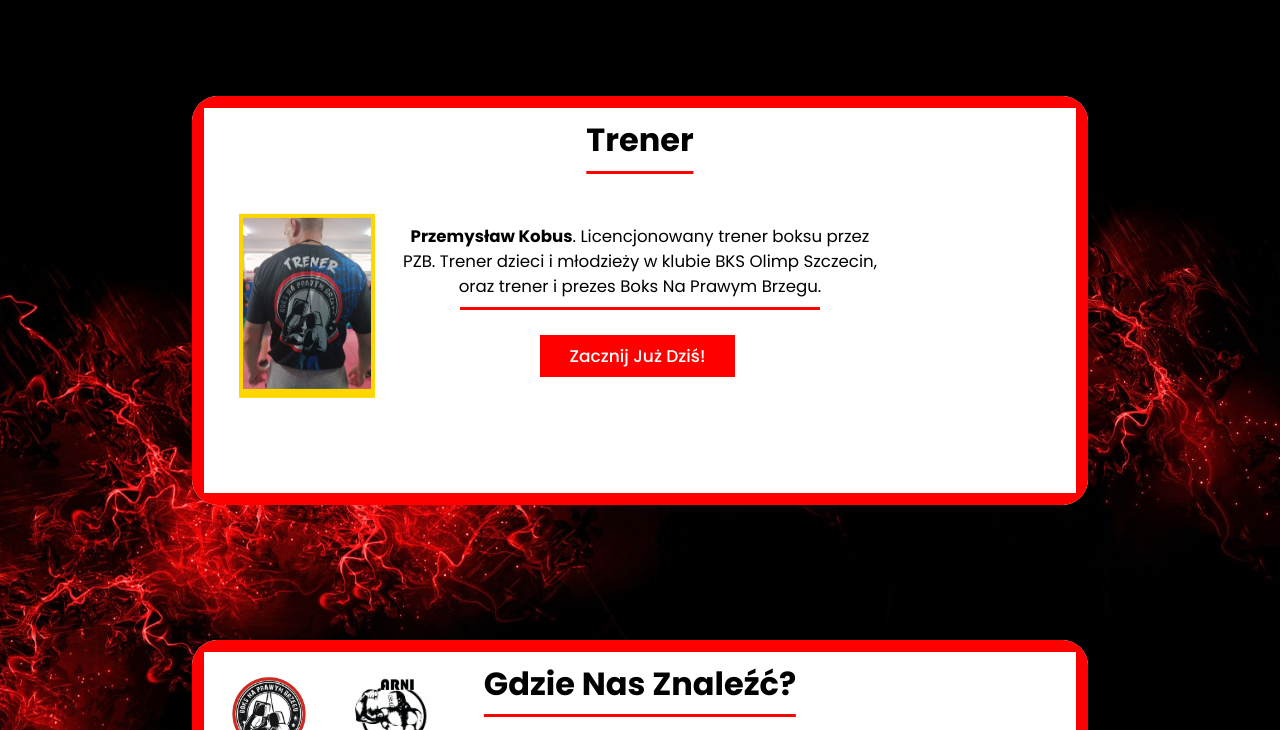
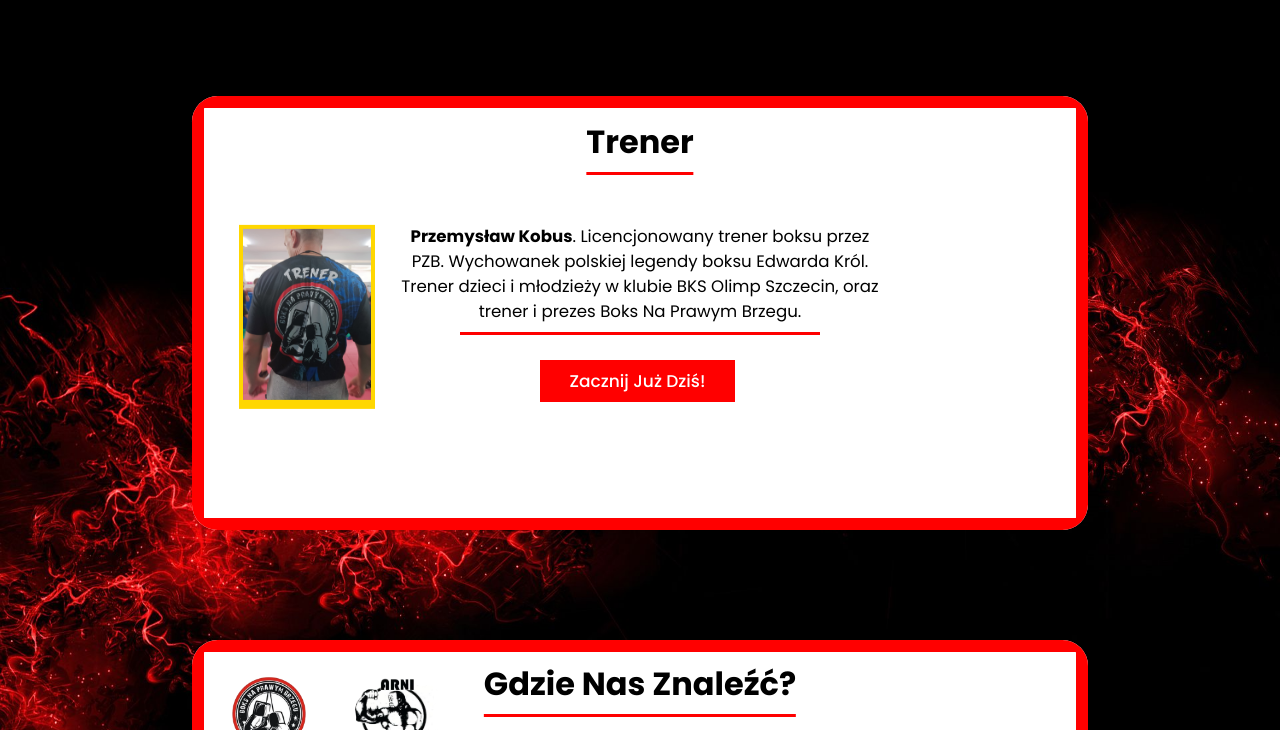
Before and after one commit to wiktorwinnicki/email-landing-page, a plain HTML site: page oNas.html in a window 1280 px wide. Shown: the part 800-1530 px from the top of the page. Drawn offline with nearby package versions, Linux system fonts and the light colour scheme.

Commit message:
Update oNas.html

```diff
--- a/oNas.html
+++ b/oNas.html
@@ -75,7 +75,7 @@
                         <img src="zdjęcia/zdj1.jpg" alt="logoT">
                     </div>
                     <h3>Trener</h3>
-                    <p><strong>Przemysław Kobus</strong>. Licencjonowany trener boksu przez PZB. Trener dzieci i młodzieży w klubie BKS Olimp Szczecin, oraz trener i prezes Boks Na Prawym Brzegu.</p>
+                    <p><strong>Przemysław Kobus</strong>. Licencjonowany trener boksu przez PZB. Wychowanek polskiej legendy boksu Edwarda Król. Trener dzieci i młodzieży w klubie BKS Olimp Szczecin, oraz trener i prezes Boks Na Prawym Brzegu.</p>
                     <div class="button">
                         <a href="kontakt.html" class="btn btn-1">Zacznij już dziś!</a>
                     </div>
```
